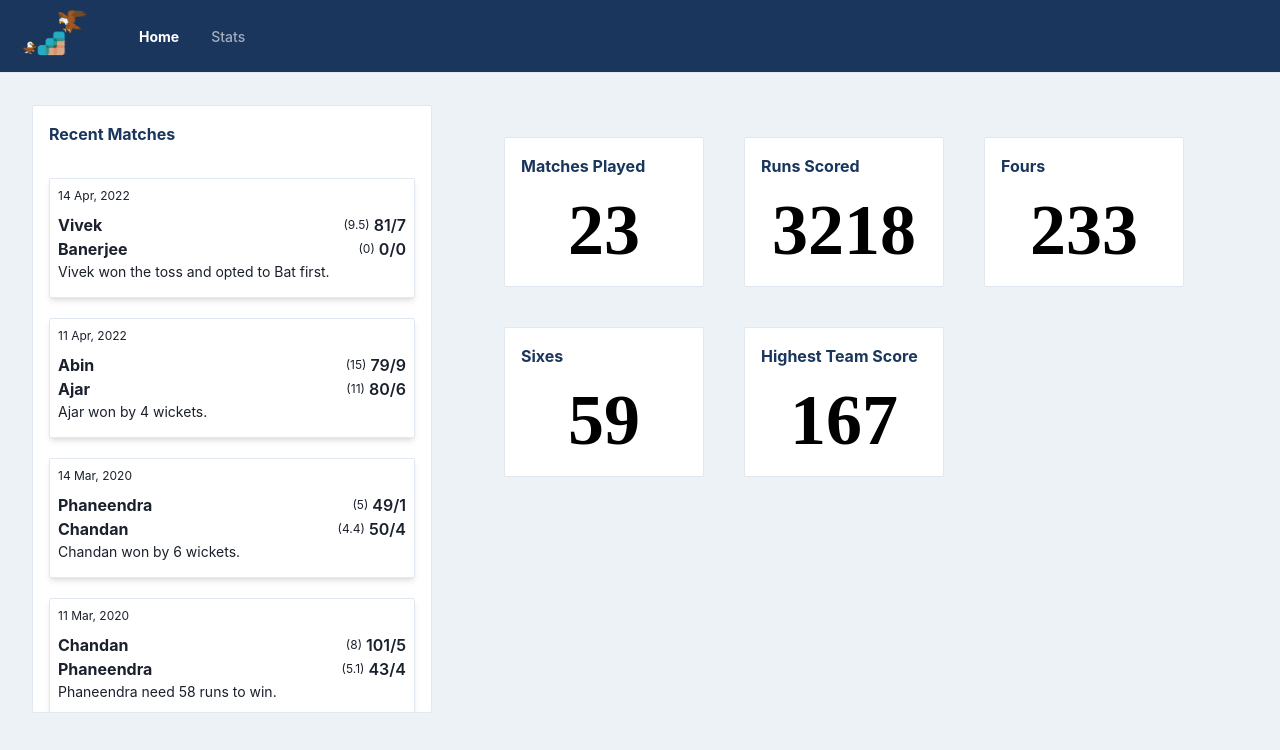
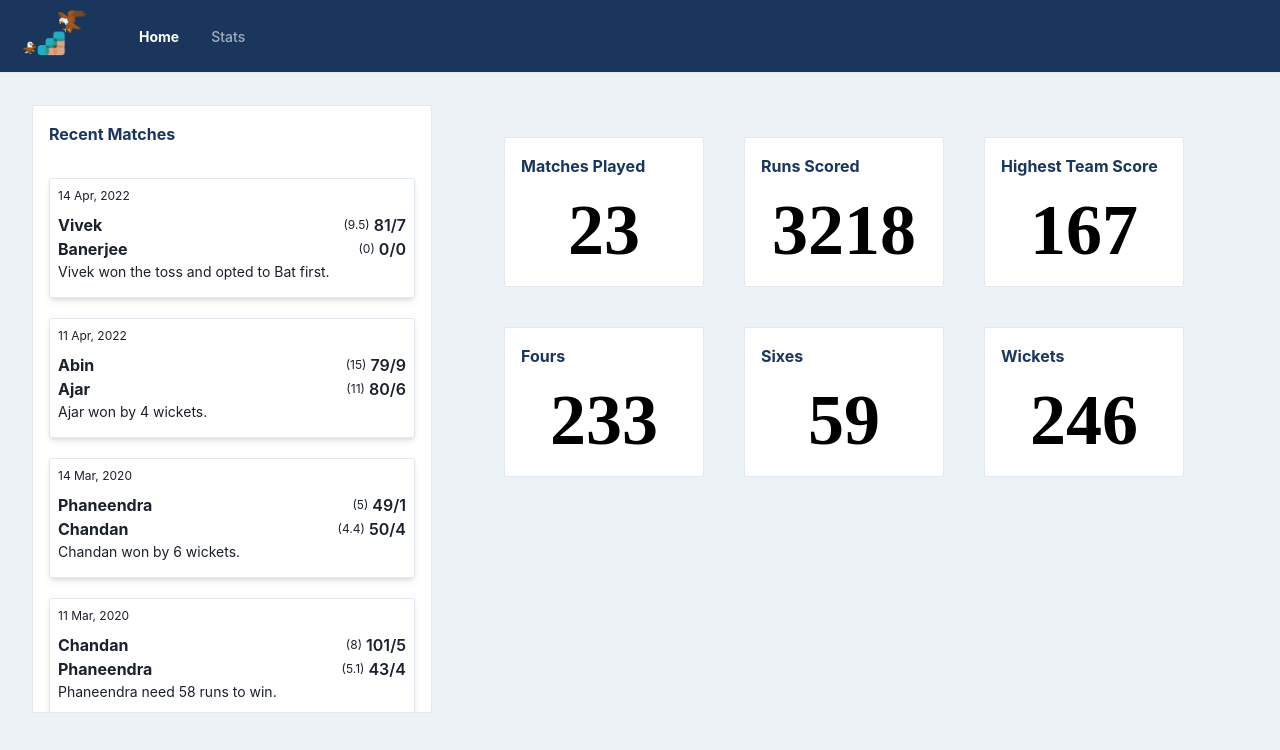
Before and after one commit to tilak-puli/step-cric-records, a Next.js app in the folder ui/: page / in a window 1280 px wide. Shown: the top 750 px of the page. Built offline with nearby package versions, Linux system fonts and the light colour scheme; a web font is replaced by a local one.

Commit message:
Add wickets card to homescreen

```diff
--- a/ui/pages/index.tsx
+++ b/ui/pages/index.tsx
@@ -36,9 +36,10 @@ function Home() {
       <Wrap p={["1em", "2em"]} spacing={10} flex={1}>
         <StatBox name={"Matches Played"} value={matches.length} />
         <StatBox name={"Runs Scored"} value={total.runsScored} />
+        <StatBox name={"Highest Team Score"} value={total.highestMatchScore} />
         <StatBox name={"Fours"} value={total.foursHit} />
         <StatBox name={"Sixes"} value={total.sixesHit} />
-        <StatBox name={"Highest Team Score"} value={total.highestMatchScore} />
+        <StatBox name={"Wickets"} value={total.wicketsTaken} />
       </Wrap>
     </Flex>
   );
```
